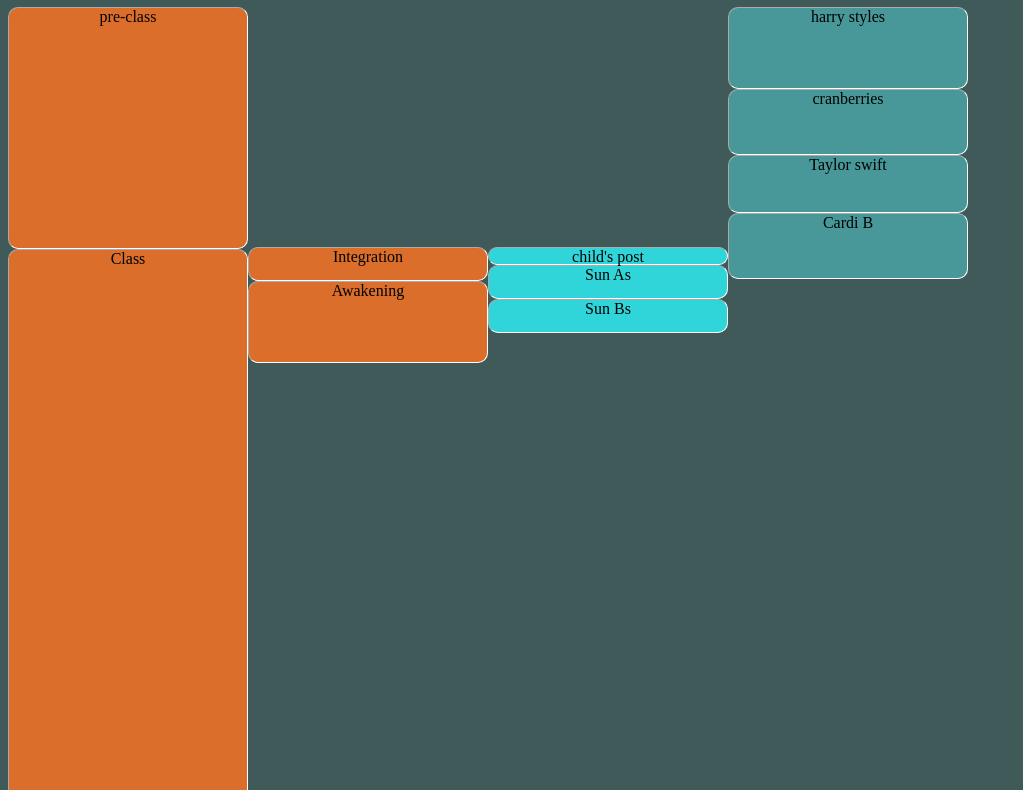
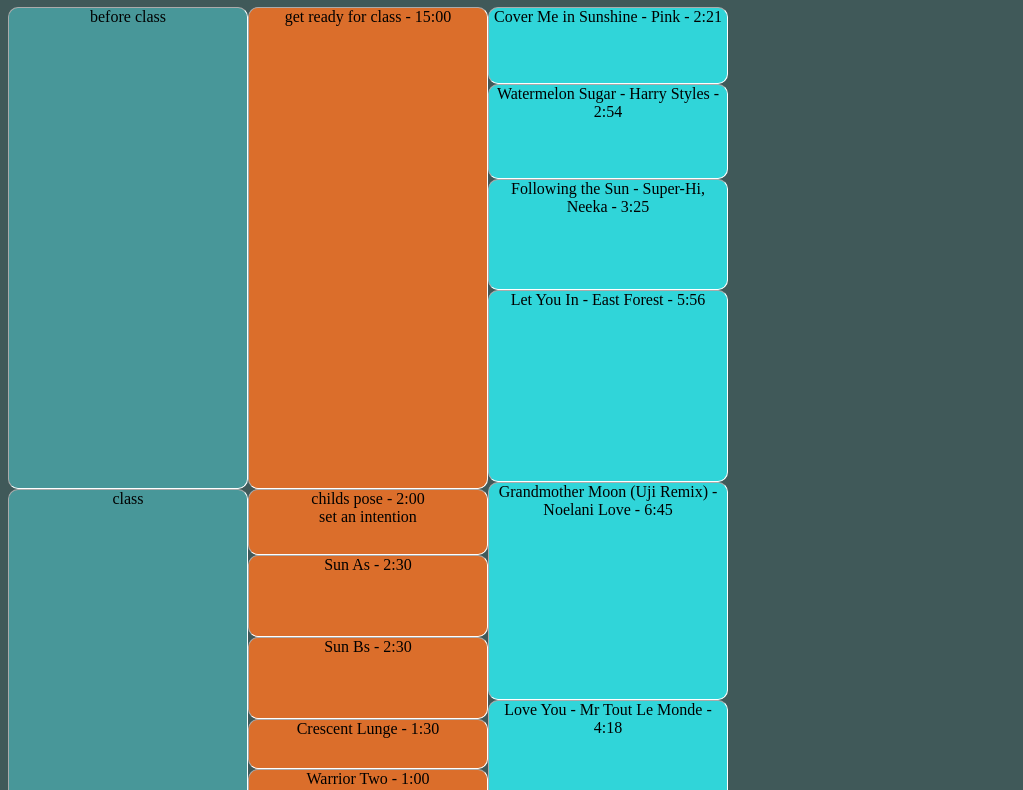
Before and after one commit to AndrewSamaha/ui-flowdown, a website built with Vite: page index.html in a window 1280 px wide. Shown: the part 140-930 px from the top of the page, without its empty margins (0-1023 px from the left). Built offline with nearby package versions, Linux system fonts and the light colour scheme.

Commit message:
feat: dynamic lists and adjustable scale

```diff
--- /dev/null
+++ b/asanas.js
@@ -0,0 +1,87 @@
+export const asanas = [
+    {
+        name: 'get ready for class',
+        duration: '15:00'
+    },
+    {
+        name: 'childs pose',
+        cue: 'set an intention',
+        duration: '2:00'
+    },
+    {
+        name: 'Sun As',
+        duration: '2:30'
+    },
+    {
+        name: 'Sun Bs',
+        duration: '2:30'
+    },
+    {
+        name: 'Crescent Lunge',
+        duration: '1:30'
+    },
+    {
+        name: 'Warrior Two',
+        duration: '1:00'
+    },
+    {
+        name: 'Reverse Warrior / Side Angle',
+        duration: '1:00'
+    },
+    {
+        name: 'Crescent Lunge OS',
+        duration: '1:30'
+    },
+    {
+        name: 'Warrior Two OS',
+        duration: '1:00'
+    },
+    {
+        name: 'Reverse Warrior / Side Angle OS',
+        duration: '1:00'
+    },
+    {
+        name: 'Chair Twist / Side Crow OS',
+        duration: '1:30'
+    },
+    {
+        name: 'Equiniminty',
+        duration: '5:00'
+    },
+    {
+        name: 'Other Stuff',
+        duration: '5:00'
+    },
+    {
+        name: 'Bridge / Wheel',
+        duration: '3:00'
+    },
+    {
+        name: 'Core',
+        duration: '3:30'
+    },
+    {
+        name: 'Recline Butterfly',
+        duration: '1:00'
+    },
+    {
+        name: 'Pigeon Both Sides',
+        duration: '3:30'
+    },
+    {
+        name: 'Recline Twist',
+        duration: '1:30'
+    },
+    {
+        name: 'Recline Twist OS',
+        duration: '1:30'
+    },
+    {
+        name: 'Shavasana',
+        duration: '3:30'
+    },
+    {
+        name: 'Fetal Pos / Close',
+        duration: '1:00'
+    },
+];
--- a/index.css
+++ b/index.css
@@ -11,13 +11,15 @@
 }
 
 .section {
-    background-color: #DB6E2B;
+    background-color: #489799;
+
 }
 .song {
-    background-color: #489799;
+    background-color: #30d5d9;
 }
 .asana {
-    background-color: #30d5d9;
+
+    background-color: #DB6E2B;
 }
 
 .card {
--- a/index.html
+++ b/index.html
@@ -18,58 +18,19 @@
   <div class="container">
       <div class="column">
         <h1>section</h1>
-          <div class="section card" style="height: 15em;">
-            pre-class
-          </div>
-          <div class="section card" style="height: 45em;">
-            Class
-          </div>
-          <div class="section card" style="height: 15em;">
-            post-class
-          </div>
-      </div>
-      <div class="column">
-        <h1>section</h1>
-          <div style="height: 15em;">
-          </div>
-          <div class="section card" style="height: 2em;">
-            Integration
-          </div>
-          <div class="section card" style="height: 5em;">
-            Awakening
+          <div id="sortable-sections">
+
           </div>
       </div>
       <div class="column">
           <h1>asana</h1>
-          <div style="height: 15em;"></div>
           <div id="sortable-asanas">
-            <div class="asana card" style="height: 1em;">
-              child's post
-            </div>
-            <div class="asana card" style="height: 2em;">
-              Sun As
-            </div>
-            <div class="asana card" style="height: 2em;">
-              Sun Bs
-            </div>
           </div>
       </div>
 
       <div class="column">
         <h1>music</h1>
         <div id="sortable-songs">
-          <div class="song card" style="height: 5em;">
-            harry styles
-          </div>
-          <div class="song card" style="height: 4em;">
-            cranberries
-          </div>
-          <div class="song card" style="height: 3.5em;">
-            Taylor swift
-          </div>
-          <div class="song card" style="height: 4em;">
-            Cardi B
-          </div>
         </div>
     </div>
   </div>
--- a/main.js
+++ b/main.js
@@ -1,11 +1,49 @@
-//import './style.css'
 import javascriptLogo from './javascript.svg'
 import viteLogo from '/vite.svg'
 import Sortable from 'sortablejs';
 import { setupCounter } from './counter.js'
+import { sections } from './sections';
+import { songs } from './songs';
+import { asanas } from './asanas';
 
-var el = document.getElementById('sortable-asanas');
-var sortable = Sortable.create(el);
+var sortableAsanasDiv = document.getElementById('sortable-asanas');
+var sortable = Sortable.create(sortableAsanasDiv);
 
-var el2 = document.getElementById('sortable-songs');
-var sortable2 = Sortable.create(el2);
+var sortableSongsDiv = document.getElementById('sortable-songs');
+var sortable2 = Sortable.create(sortableSongsDiv);
+
+const verticalScale = 2;
+
+document.querySelector('#sortable-sections').innerHTML = sections.map((section) => {
+    const min = Number(section.duration.split(":")[0]);
+    const sec = Number(section.duration.split(":")[1])/60;
+    const duration = min + sec;
+    const height = duration * verticalScale;
+    return `
+    <div class="section card" style="height: ${height}em;">
+        ${section.name}
+    </div>`
+}).join(' ');
+
+
+document.querySelector('#sortable-songs').innerHTML = songs.map((song) => {
+    const min = Number(song.duration.split(":")[0]);
+    const sec = Number(song.duration.split(":")[1])/60;
+    const duration = min + sec;
+    const height = duration * verticalScale;
+    return `
+    <div class="song card" style="height: ${height}em;">
+        ${song.name} - ${song.artist} - ${song.duration}
+    </div>`
+}).join(' ');
+
+document.querySelector('#sortable-asanas').innerHTML = asanas.map((asana) => {
+    const min = Number(asana.duration.split(":")[0]);
+    const sec = Number(asana.duration.split(":")[1])/60;
+    const duration = min + sec;
+    const height = duration * verticalScale;
+    return `
+    <div class="asana card" style="height: ${height}em;">
+        ${asana.name} - ${asana.duration} ${asana.cue ? `<br>${asana.cue}` : ''}
+    </div>`
+}).join(' ');
--- /dev/null
+++ b/sections.js
@@ -0,0 +1,14 @@
+export const sections = [
+    {
+        name: "before class",
+        duration: "15:00"
+    },
+    {
+        name: "class",
+        duration: "45:00"
+    },
+    {
+        name: "after class",
+        duration: "15:00"
+    },
+];
--- /dev/null
+++ b/songs.js
@@ -0,0 +1,123 @@
+export const songs = [
+
+    {
+        name: 'Cover Me in Sunshine',
+        artist: 'Pink',
+        duration: '2:21'
+    },
+    {
+        name: 'Watermelon Sugar',
+        artist: 'Harry Styles',
+        duration: '2:54'
+    },
+    {
+        name: 'Following the Sun',
+        artist: 'Super-Hi, Neeka',
+        duration: '3:25'
+    },
+    {
+        name: 'Let You In',
+        artist: 'East Forest',
+        duration: '5:56'
+    },
+
+    // Class Start
+    {
+        name: 'Grandmother Moon (Uji Remix)',
+        artist: 'Noelani Love',
+        duration: '6:45'
+    },
+    {
+        name: 'Love You',
+        artist: 'Mr Tout Le Monde',
+        duration: '4:18'
+    },
+    {
+        name: 'Frida Kahlo',
+        artist: 'Cafe De Anatolia',
+        duration: '5:14'
+    },
+    {
+        name: 'Darby Saddle',
+        artist: 'Albrecht La Brooy',
+        duration: '5:02'
+    },
+    {
+        name: 'Catalyst',
+        artist: 'Res Mo',
+        duration: '5:17'
+    },
+    {
+        name: 'For Children: No 3 Quasi',
+        artist: 'Bela Fleck, Abigail Washburn',
+        duration: '2:17'
+    },
+
+    // Core
+
+    {
+        name: 'Tokya',
+        artist: 'The Wombats',
+        duration: '3:46'
+    },
+
+    // Release
+    // {
+    //     name: 'Ultralight Beam / Streetlights',
+    //     artist: 'Nicholas Yee',
+    //     duration: '3:01'
+    // },
+    // {
+    //     name: 'All is Fair in Love and War',
+    //     artist: 'Kris Bowers',
+    //     duration: '2:21'
+    // },
+    {
+        name: 'They Are Betrothed',
+        artist: 'Kris Bowers',
+        duration: '1:10'
+    },
+    {
+        name: 'Chasing Cars',
+        artist: 'The Wind and the Wave',
+        duration: '4:29'
+    },
+    {
+        name: 'Happy Endings Dont Exist',
+        artist: 'Kris Bowers',
+        duration: '1:39'
+    },
+    {
+        name: 'Makambo',
+        artist: 'Geoffrey Oryema',
+        duration: '5:00'
+    },
+
+    // After Class
+    {
+        name: 'Addicted to Love',
+        artist: 'Florence + the Machine',
+        duration: '3:19'
+    },
+    // {
+    //     name: 'Even Flow',
+    //     artist: 'Pearl Jam',
+    //     duration: '4:53'
+    // },
+
+    {
+        name: 'Im On Fire',
+        artist: 'Awolnation',
+        duration: '2:34'
+    },
+    {
+        name: 'Slow Your Boom',
+        artist: 'Para for Cuva',
+        duration: '4:48'
+    },
+    {
+        name: 'Hunger of the Pine',
+        artist: 'Vaults, Jody Wisternoff',
+        duration: '3:35'
+    },
+];
```
